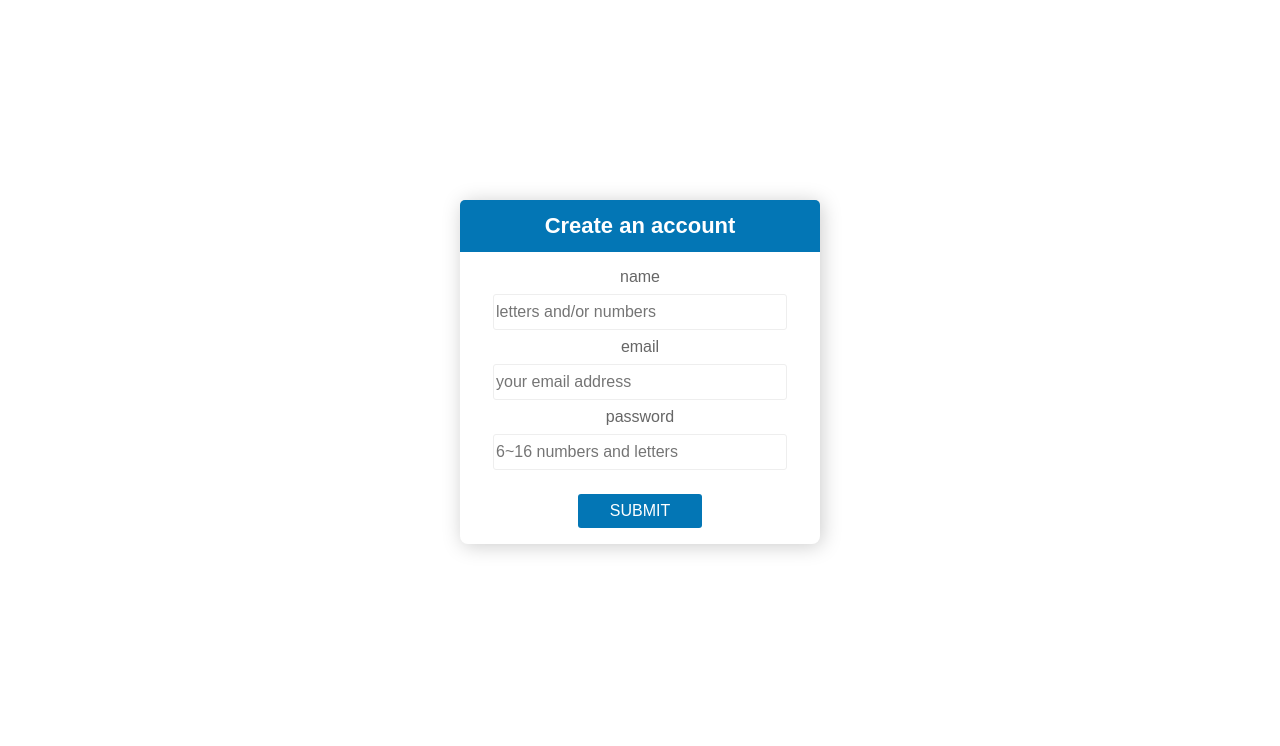
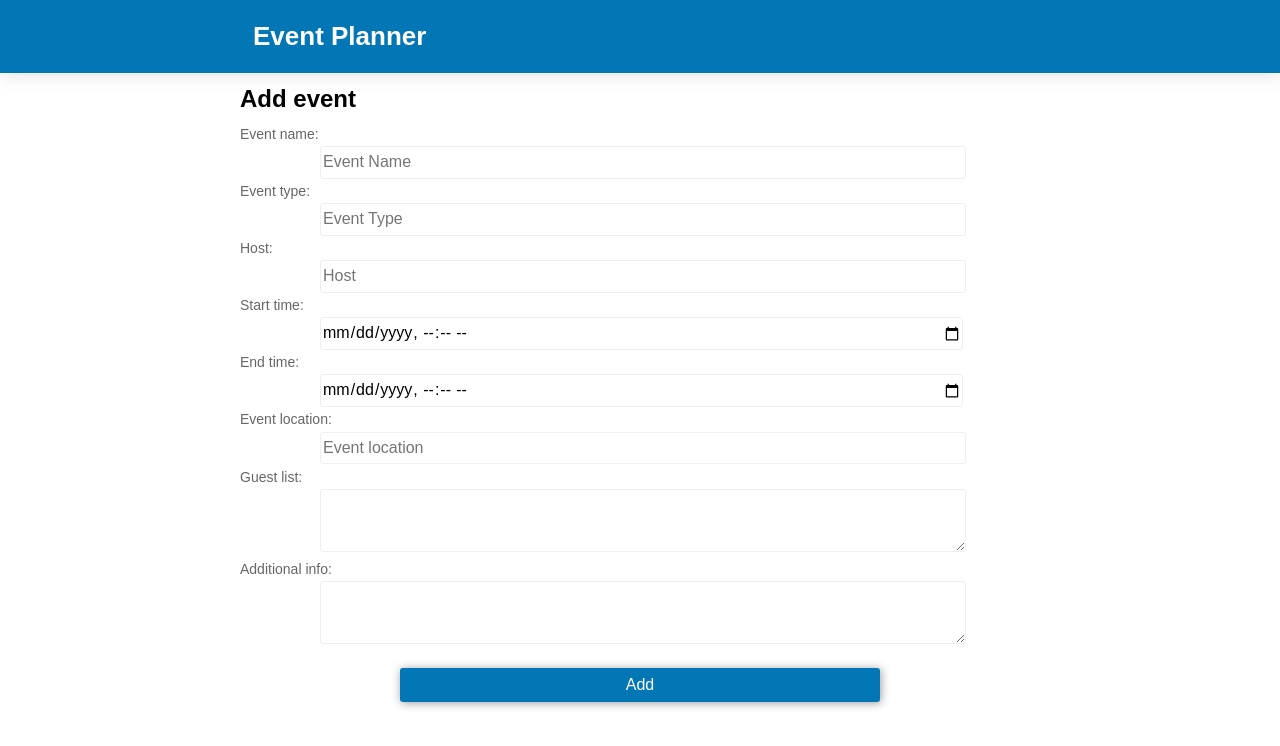
Before and after one commit to JimmyQsc/meet-up_event_planner, a website: page index.html in a window 1280 px wide. Drawn offline with Linux system fonts and the light colour scheme.

Commit message:
Add event info form

```diff
--- a/index.html
+++ b/index.html
@@ -13,6 +13,12 @@
     <script src="bower_components/backbone/backbone-min.js"></script>
 </head>
 <body>
+    <header>
+        <div class="container">
+            <h1 class="app-title">Event Planner</h1>
+        </div>
+    </header>
+
     <div class="regist-form">
         <h2>Create an account</h2>
         <form id="registration">
@@ -31,6 +37,49 @@
         </form>
     </div>
 
+    <section class="event-form container">
+        <div class="add-event-form">
+            <h2>Add event</h2>
+            <form id="add-event">
+                <label for="event-name"><span class="label-text">Event name:</span>
+                    <input type="text" id="event-name" placeholder="Event Name" required>
+                </label>
+                <label for="event-type"><span class="label-text">Event type:</span>
+                    <input list="event-list" placeholder="Event Type" id="event-type">
+                    <datalist id="event-list">
+                        <option value="Party"></option>
+                        <option value="Meeting"></option>
+                        <option value="Soprt"></option>
+                    </datalist>
+                </label>
+                <label for="event-host"><span class="label-text">Host:</span>
+                    <input type="text" id="event-host" placeholder="Host">
+                </label>
+                <label for="start-time"><span class="label-text">Start time:</span>
+                    <input type="datetime-local" id="start-time" required>
+                </label>
+                <label for="end-time"><span class="label-text">End time:</span>
+                    <input type="datetime-local" id="end-time" required>
+                </label>
+                <label for="event-location"><span class="label-text">Event location:</span>
+                    <input type="address" id="event-location" required placeholder="Event location">
+                </label>
+                <label for="guest-list"><span class="label-text">Guest list:</span>
+                    <textarea type="textarea" id="guest-list" placeholder="Names Separate by ','">
+                    </textarea>
+                </label>
+                <label for="extra-info"><span class="label-text">Additional info:</span>
+                    <textarea type="textarea" id="gextra-info" placeholder="Additional information ">
+                    </textarea>
+                </label>
+
+                <button id="add">Add</button>
+
+            </form>
+        </div>
+    </section>
+
+
 
 <script src="js/app.js"></script>
 
--- a/js/app.js
+++ b/js/app.js
@@ -1,5 +1,4 @@
-(function() {
-
+$(function() {
     //validate user registration form
     var form = $('#registration');
     var nameInput = $('#name');
@@ -16,6 +15,7 @@
     var emailRe = /^(([^<>()\[\]\\.,;:\s@"]+(\.[^<>()\[\]\\.,;:\s@"]+)*)|(".+"))@((\[[0-9]{1,3}\.[0-9]{1,3}\.[0-9]{1,3}\.[0-9]{1,3}])|(([a-zA-Z\-0-9]+\.)+[a-zA-Z]{2,}))$/;
     var alphanumeric = /^[a-z0-9]+$/i;
     var nameValidateMessage = '', emailValidateMessage = '', pwdValidateMessage = '';
+
     function validate() {
         name = nameInput.val();
         email = emailInput.val();
@@ -55,4 +55,6 @@
 
     submitBtn.click(validate);
 
-})();
+    $('.regist-form').hide();
+
+}());
--- a/scss/_base.scss
+++ b/scss/_base.scss
@@ -0,0 +1,23 @@
+.container {
+    max-width: 800px;
+    margin: 0 auto;
+}
+
+header {
+    background: $main-color;
+    box-shadow: 1px 0 20px #ddd;
+
+    .app-title {
+        margin: 0;
+        padding: 0.8em 0.5em;
+        color: #fff;
+        font-size: 26px;
+        @media screen and (max-width: 500px) {
+            font-size: 24px;
+        }
+    }
+}
+
+.event-form {
+    padding: 0 1em;
+}
--- a/scss/_config.scss
+++ b/scss/_config.scss
@@ -0,0 +1,5 @@
+$main-color: #0376b5;
+
+$text-color: #262228;
+
+$button-touch: #55a2cc;
--- a/scss/_form.scss
+++ b/scss/_form.scss
@@ -1,5 +1,31 @@
+input, textarea {
+    outline: none;
+    border-radius: 3px;
+    border: 1px solid #eee;
+    &:focus {
+                border: 1px solid $main-color;
+            }
+}
+
+button {
+    background: $main-color;
+    border-style: none;
+    padding: 0.5em 2em;
+    border-radius: 3px;
+    color: white;
+    box-shadow: 1px 1px 10px #999;
+    &:active {
+        background: $button-touch;
+    }
+}
+
+.label-text {
+    color: #666;
+    font-size: 14px;
+}
+
 .regist-form {
-
+    background: #fff;
     position: absolute;
     width: 360px;
     border-radius: 8px;
@@ -37,29 +63,34 @@
         input {
             display: block;
             width: 80%;
-            line-height: 2em;
+            line-height: 2.2em;
             margin: 0.5em auto;
-            outline: none;
-            border-radius: 3px;
-            border: 1px solid #eee;
-            &:focus {
-                border: 1px solid #0376b5;
-            }
-            &:after {
-                position: absolute;
-                display: block;
-                z-index: 99;
-            }
         }
 
         #submit {
             margin-top: 1em;
-            background: #0376b5;
-            border-style: none;
-            padding: 0.5em 2em;
-            border-radius: 3px;
             text-transform: uppercase;
-            color: #fff;
         }
     }
 }
+
+.add-event-form {
+    width: 100%;
+
+    h2 {
+        margin: 0;
+        padding: 0.5em 0;
+    }
+    input, textarea {
+        width: 80%;
+        line-height: 1.8em;
+        margin: 0.2em 10%;
+    }
+
+    #add {
+        width: 60%;
+        margin: 1em 20%;
+    }
+
+
+}
```
Also changed, not shown: css/main.css.
